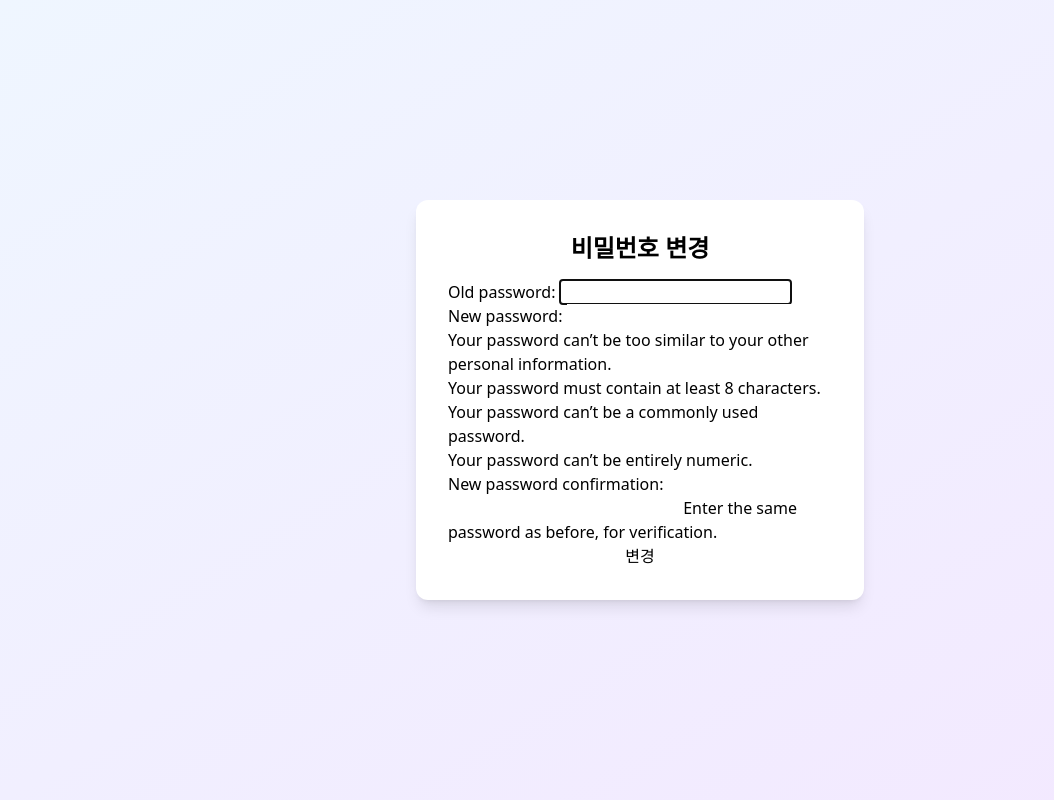
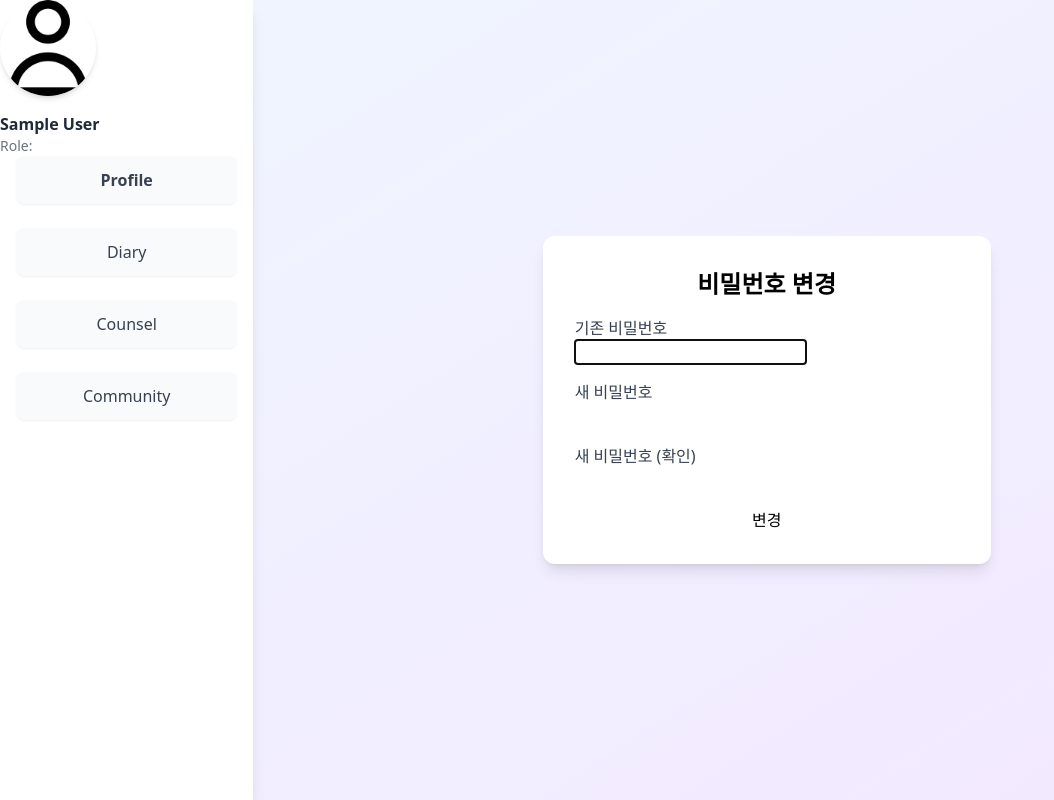
Before and after one commit to Jeon-Jinhyeok/LLMDiary, a Django app: page /profile/password-change/ in a window 1280 px wide. Shown: the whole page, without its empty margins (0-1054 px from the left). Run offline with Django 5.2, Linux system fonts and the light colour scheme; the visitor is signed in with stand-in values (Sample User, id 1).

Commit message:
Modify profile and password change

```diff
--- /dev/null
+++ b/profiles/forms.py
@@ -0,0 +1,6 @@
+from django import forms
+from django.contrib.auth.forms import PasswordChangeForm
+
+class CustomPasswordChangeForm(PasswordChangeForm):
+    def __init__(self, *args, **kwargs):
+        super().__init__(*args, **kwargs)
--- a/profiles/urls.py
+++ b/profiles/urls.py
@@ -1,14 +1,12 @@
-from django.contrib.auth.views import PasswordChangeView, PasswordChangeDoneView
+from django.contrib.auth.views import PasswordChangeDoneView
 from django.urls import path
+from .views import CustomPasswordChangeView
 from . import views
 
 urlpatterns = [
     path("profile/password-check/", views.password_check_view, name="password_check"),
     path('', views.profile_home, name='profile'),  # name='profile' 설정
-    path('password-change/', PasswordChangeView.as_view(
-            template_name='profile/password_change.html',
-            success_url='/password-change-done/'  # 성공 시 리디렉션할 URL
-        ), name='password_change'),
+    path('password-change/', CustomPasswordChangeView.as_view(), name='password_change'),
     path('password-change-done/', PasswordChangeDoneView.as_view(
         template_name='profile/password_change_done.html'
     ), name='password_change_done')
--- a/profiles/views.py
+++ b/profiles/views.py
@@ -2,6 +2,8 @@
 from django.contrib.auth.decorators import login_required
 from django.contrib.auth import authenticate
 from django.contrib import messages
+from django.contrib.auth.views import PasswordChangeView
+from .forms import CustomPasswordChangeForm
 
 from accounts.models import User, Person
 
@@ -32,3 +34,8 @@
         "person": person,
         "userdata": userdata,
     })
+
+class CustomPasswordChangeView(PasswordChangeView):
+    form_class = CustomPasswordChangeForm
+    template_name = 'profile/password_change.html'
+    success_url = '/profile/password-change-done/'
--- a/templates/profile/password_change.html
+++ b/templates/profile/password_change.html
@@ -7,16 +7,59 @@
     <title>비밀번호 변경</title>
     <link rel="stylesheet" href="{% static 'css/output.css' %}">
 </head>
-<body class="bg-gradient-to-br from-blue-50 to-purple-100 min-h-screen flex items-center justify-center">
+<body class="bg-gradient-to-br from-blue-50 to-purple-100 min-h-screen flex">
+    <aside class="w-1/4 bg-white shadow-lg h-screen flex-col items-center py-8">
+        <!-- Profile Section -->
+        <img src="{% static 'images/default_profile.png' %}" alt="Profile Picture" class="w-24 h-24 rounded-full border-4 border-purple-400 shadow-md">
+        <h2 class="mt-4 text-xl font-semibold text-gray-800">{{ user.name }}</h2>
+        <p class="text-sm text-gray-500">Role: {{ user.role }}</p>
+
+        <!-- Navigation Menu -->
+        <nav class="mt-10 w-full px-4">
+            <ul class="space-y-6">
+                <li>
+                    <a href="{% url 'password_check' %}" class="block w-full py-3 px-4 text-center text-gray-700 bg-gray-50 hover:bg-purple-100 hover:text-purple-700 rounded-lg shadow-sm transition font-bold">
+                        Profile
+                    </a>
+                </li>
+                <li>
+                    <a href="{% url 'diary' %}" class="block w-full py-3 px-4 text-center text-gray-700 bg-gray-50 hover:bg-purple-100 hover:text-purple-700 rounded-lg shadow-sm transition">
+                        Diary
+                    </a>
+                </li>
+                <li>
+                    <a href="{% url 'counsel' %}" class="block w-full py-3 px-4 text-center text-gray-700 bg-gray-50 hover:bg-purple-100 hover:text-purple-700 rounded-lg shadow-sm transition">
+                        Counsel
+                    </a>
+                </li>
+                <li>
+                    <a href="{% url 'community_home' %}" class="block w-full py-3 px-4 text-center text-gray-700 bg-gray-50 hover:bg-purple-100 hover:text-purple-700 rounded-lg shadow-sm transition">
+                        Community
+                    </a>
+                </li>
+            </ul>
+        </nav>
+    </aside>
+
+    <main class="flex-grow w-full flex items-center justify-center p-8">
         <div class="bg-white p-8 rounded-xl shadow-lg w-full max-w-md">
             <h1 class="text-2xl font-bold text-purple-700 mb-4 text-center">비밀번호 변경</h1>
             <form method="post">
                 {% csrf_token %}
-            {{ form.as_p }} <!-- Django 폼 필드 출력 -->
+                {% for field in form %}
+                    <div class="mb-4">
+                        <label for="{{ field.id_for_label }}" class="block mb-1 font-medium text-gray-700">{{ field.label }}</label>
+                        {{ field }}
+                        {% if field.errors %}
+                            <p class="text-red-500 text-sm mt-1">{{ field.errors|striptags }}</p>
+                        {% endif %}
+                    </div>
+                {% endfor %}
                 <button type="submit" class="w-full bg-purple-500 text-black py-2 rounded-lg hover:bg-purple-600 transition">
                     변경
                 </button>
             </form>
         </div>
+    </main>
 </body>
 </html>
--- a/templates/profile/password_check.html
+++ b/templates/profile/password_check.html
@@ -20,7 +20,7 @@
         <nav class="mt-10 w-full px-4">
             <ul class="space-y-6">
                 <li>
-                    <a href="{% url 'password_check' %}" class="block w-full py-3 px-4 text-center text-gray-700 bg-gray-50 hover:bg-purple-100 hover:text-purple-700 rounded-lg shadow-sm transition">
+                    <a href="{% url 'password_check' %}" class="block w-full py-3 px-4 text-center text-gray-700 bg-gray-50 hover:bg-purple-100 hover:text-purple-700 rounded-lg shadow-sm transition font-bold">
                         Profile
                     </a>
                 </li>
```
Also changed, not shown: LLMDiary/settings.py (+7 -12 lines), templates/profile/password_change_done.html (+36 -1 lines), templates/profile/profile.html (+7 -2 lines). Lines whose indentation alone changed are shown as unchanged.
